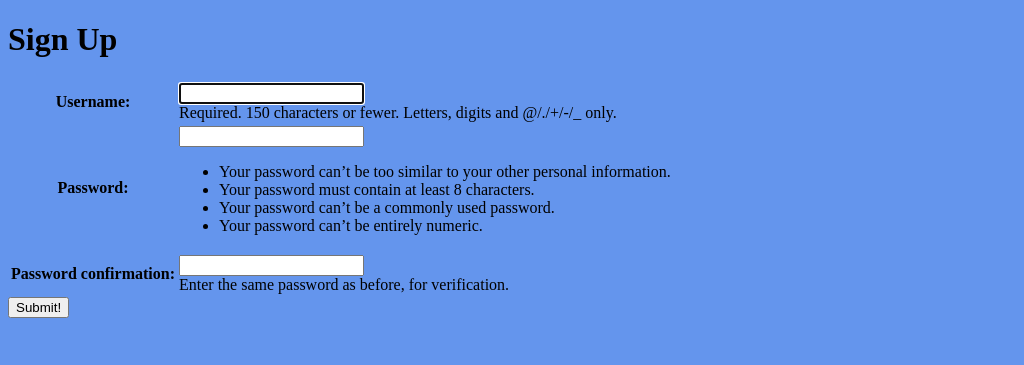
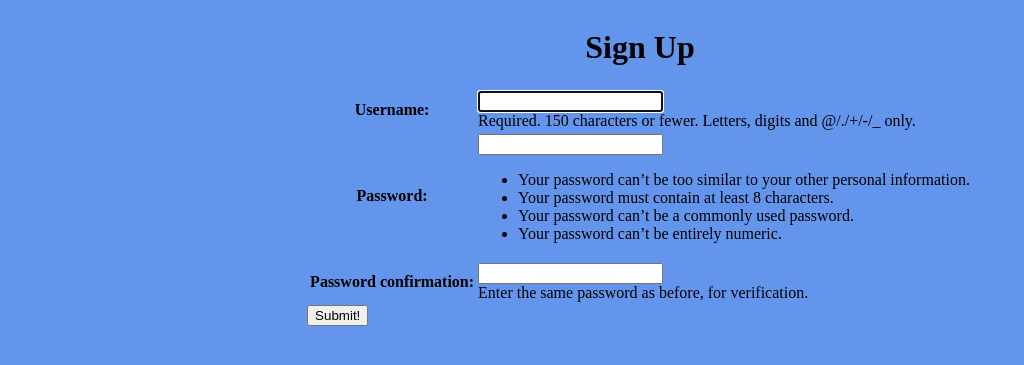
Before and after one commit to JohnnyWiseau141/Screen-Marker, a Django app: page /accounts/signup/ in a window 1280 px wide. Shown: the part 83-448 px from the top of the page, without its empty margins (0-1024 px from the left). Run offline with Django 3.2, Linux system fonts and the light colour scheme.

Commit message:
flexbox saving the day

```diff
--- a/main_app/static/css/base.css
+++ b/main_app/static/css/base.css
@@ -24,3 +24,21 @@ body {
 .about-text {
   text-align: center;
 }
+
+.signup-logo {
+  display: flex;
+  justify-content: center;
+}
+
+.signup-form {
+  display: flex;
+  justify-content: center;
+}
+
+.delete-logo {
+  text-align: center;
+}
+
+.baweet-form {
+  text-align: center;
+}
--- a/main_app/templates/main_app/show_confirm_delete.html
+++ b/main_app/templates/main_app/show_confirm_delete.html
@@ -3,11 +3,14 @@
 
 {% block content %}
 
+<div class="delete-logo">
 <div class="page-header">
   <h1>Delete Show/Movie?</h1>
 </div>
 <h2>Are you sure you want to delete {{ object.title }}?</h2>
+</div>
 
+<div class="baweet-form"
 <form action="" method="POST" class="form">
   {% csrf_token %}
   <a
@@ -18,5 +21,6 @@
   </a>
   <button type="submit">Yes - Delete!</button>
 </form>
+</div>
 
 {% endblock %}
--- a/main_app/templates/signup.html
+++ b/main_app/templates/signup.html
@@ -6,10 +6,10 @@
 {% endblock %}
 
 {% block content %}
-
-<div class="singup-logo">
+<div class="signup-logo">
   <h1>Sign Up</h1>
 </div>
+<div class='signup-form'>
 {% if error_message %}
   <p class="err-msg">{{ error_message }}</p>
 {% endif %}
@@ -20,5 +20,6 @@
   </table>
   <button class="submit-button">Submit!</button>
 </form>
+</div>
 
 {% endblock %}
```
